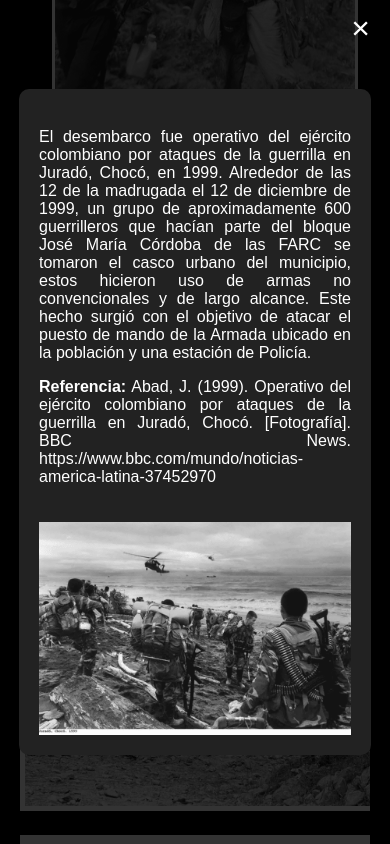
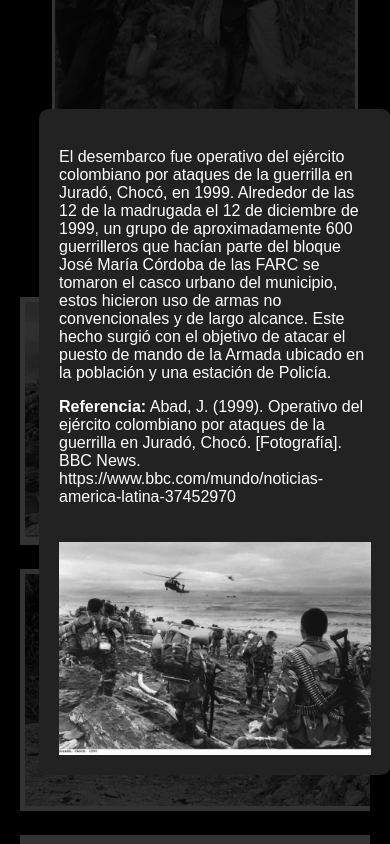
Before and after one commit to AlejandroSJ9/proyecto-july, a plain HTML site: page index.html in a window 390 px wide. Both pictures are taken after a click on the element 195 px from the left and 2158 px from the top of the page. Shown: the part 1736-2580 px from the top of the page. Drawn offline with Linux system fonts and the light colour scheme.

Commit message:
version responsive cel

```diff
--- a/styles.css
+++ b/styles.css
@@ -47,7 +47,6 @@ header {
     line-height: 1.6;
     margin-right: 10px; /* Reducimos el margen derecho para acercar más la imagen */
 }
-
 
 .photographer-photo img {
     width: 300px;
@@ -108,7 +107,8 @@ header {
     background-color: rgba(0, 0, 0, 0.8);
     justify-content: center;
     align-items: center;
-    z-index: 1000;
+    padding: 20px; /* Añadimos padding para ajustar el contenido */
+    overflow-y: auto; /* Habilitar la barra de desplazamiento si el contenido es largo */
 }
 
 .modal-content {
@@ -120,13 +120,11 @@ header {
     border-radius: 10px;
     max-width: 80%;
     width: 80%;
+    max-height: 90vh; /* Limitar la altura del modal al 90% del viewport */
+    overflow-y: auto; /* Habilitar la barra de desplazamiento si el contenido es largo */
 }
 
-.modal-text {
-    max-width: 40%;
-    text-align: justify; /* Justifica el texto */
-}
-
+/* Aseguramos que la imagen del modal también se ajuste */
 .modal-image {
     max-width: 50%;
     height: auto;
@@ -142,8 +140,6 @@ header {
 }
 
 /* Estilos responsivos */
-
-
 @media (max-width: 768px) {
     .photographer-section {
         flex-direction: column;
```
